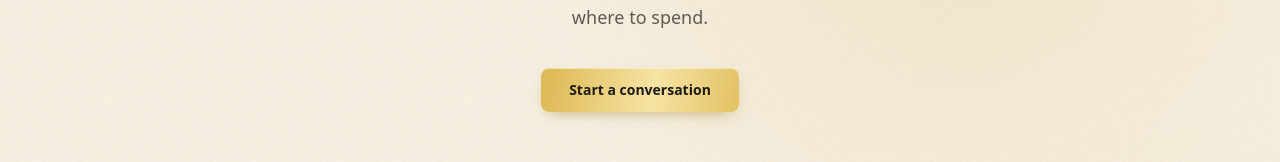
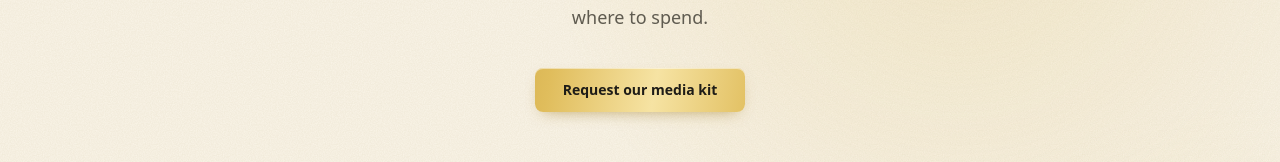
Before and after one commit to numan00085-source/opsgrit-web, a Next.js app: page /advertise in a window 1280 px wide. Shown: the part 394-556 px from the top of the page. Built offline with nearby package versions, Linux system fonts and the light colour scheme; no server answers.

Commit message:
Advertise: restore Request our media kit button

```diff
--- a/src/app/advertise/page.tsx
+++ b/src/app/advertise/page.tsx
@@ -37,7 +37,7 @@ const STEPS = [
   { title: "We publish and report", body: "Your campaign goes live with clear labeling, and we send a results summary afterwards." },
 ];
 
-const mail = `mailto:${SITE.email}?subject=${encodeURIComponent("Sponsorship enquiry")}&body=${encodeURIComponent(
+const mail = `mailto:${SITE.email}?subject=${encodeURIComponent("Media kit request")}&body=${encodeURIComponent(
   "Company:\nWebsite:\nWhat you would like to promote:\nPreferred timing:\n",
 )}`;
 
@@ -53,7 +53,7 @@ export default function AdvertisePage() {
           {SITE.name} is a B2B publication on AI workflows, enterprise automation and operations. Our readers are
           evaluating tools, building processes and deciding where to spend.
         </p>
-        <a href={mail} className="btn-primary mt-9 !px-7 !py-3">Start a conversation</a>
+        <a href={mail} className="btn-primary mt-9 !px-7 !py-3">Request our media kit</a>
       </section>
 
       <section className="container-page pb-16" aria-labelledby="aud">
```
